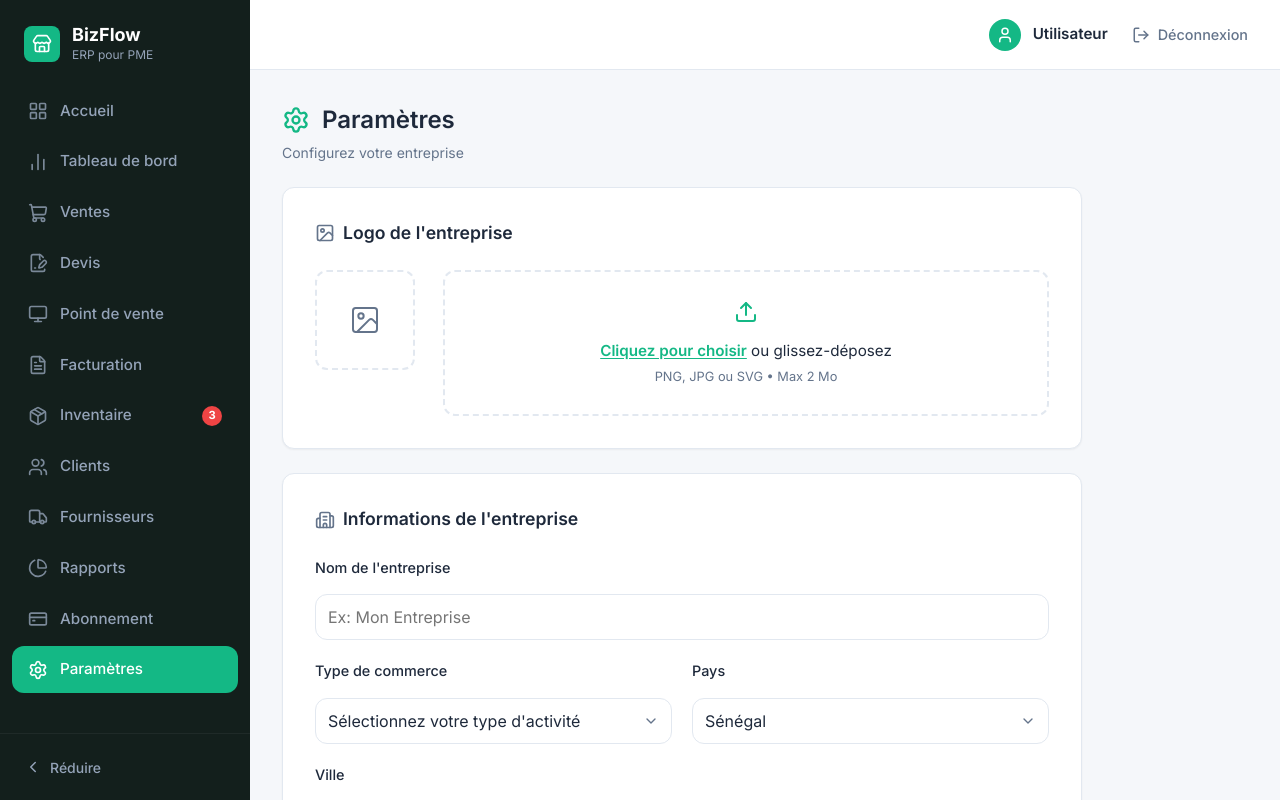
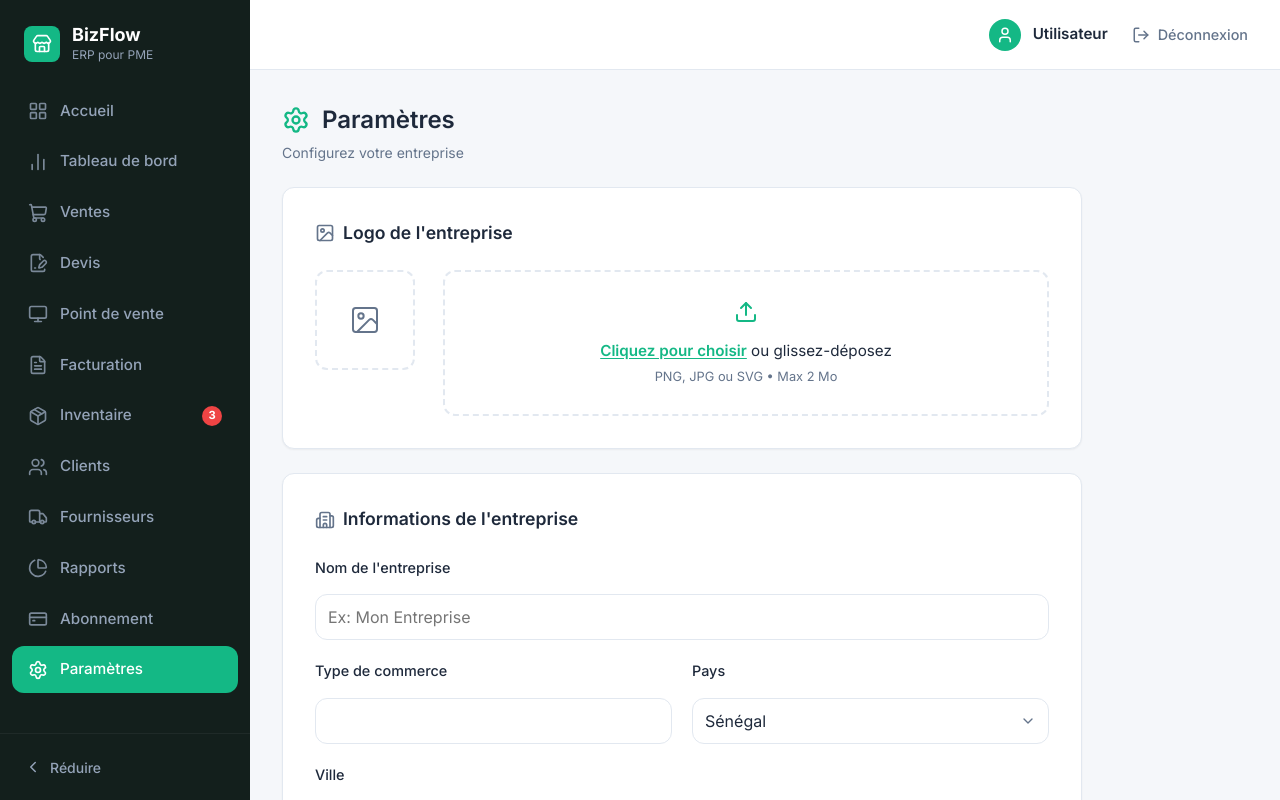
Before and after one commit to boubadiallo2/bizflow, a React (Vite) app: page /parametres in a window 1280 px wide. Shown: the top 800 px of the page. Built offline with nearby package versions, Linux system fonts and the light colour scheme; no server answers.

Commit message:
style: replace commerceType select with readonly input

```diff
--- a/src/pages/Parametres.tsx
+++ b/src/pages/Parametres.tsx
@@ -216,18 +216,13 @@ export const Parametres: React.FC = () => {
           <div className="form-row">
             <div className="form-group">
               <label className="form-label">Type de commerce</label>
-              <select name="commerceType" className="form-select" value={companyInfo.commerceType} onChange={handleChange}>
-                <option value="" disabled>Sélectionnez votre type d'activité</option>
-                <option value="Alimentation / Supermarché">Alimentation / Supermarché</option>
-                <option value="Boutique de vêtements">Boutique de vêtements</option>
-                <option value="Électronique / Informatique">Électronique / Informatique</option>
-                <option value="Pharmacie">Pharmacie</option>
-                <option value="Restauration">Restauration</option>
-                <option value="Quincaillerie">Quincaillerie</option>
-                <option value="Beauté & Cosmétiques">Beauté & Cosmétiques</option>
-                <option value="Optique / Lunetterie">Optique / Lunetterie</option>
-                <option value="Autre">Autre</option>
-              </select>
+              <input
+                type="text"
+                className="form-input"
+                value={companyInfo.commerceType}
+                readOnly
+                style={{ backgroundColor: 'var(--color-background)', color: 'var(--color-text-muted)' }}
+              />
             </div>
             <div className="form-group">
               <label className="form-label">Pays</label>
```
